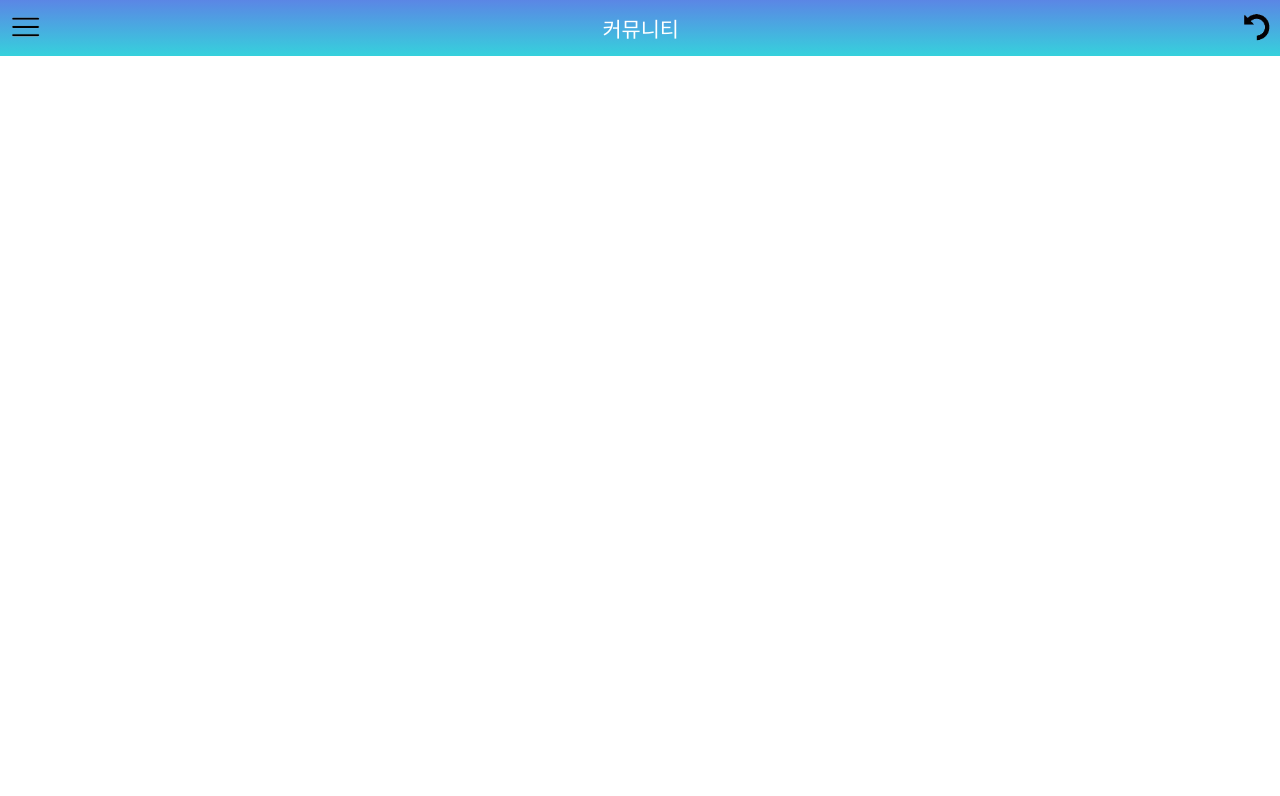
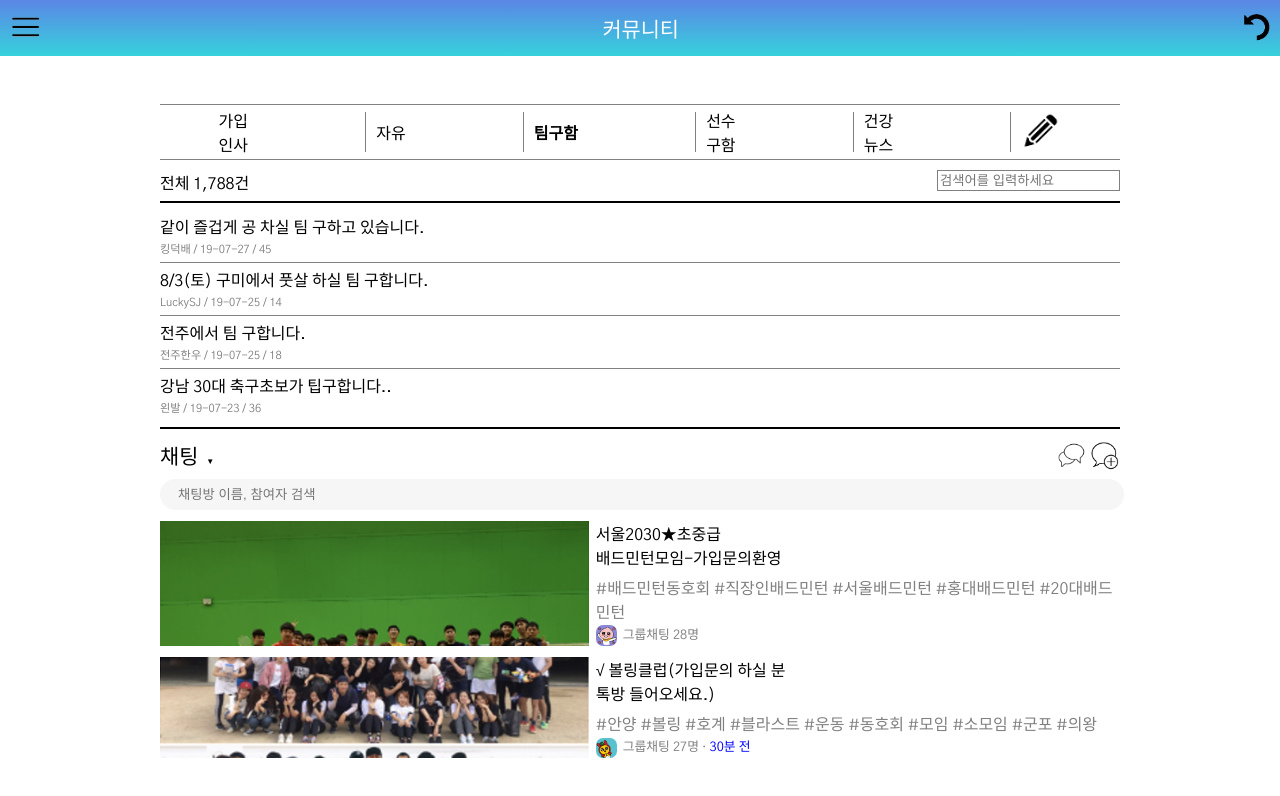
Before and after one commit to uhmseohun/everyone-meeting, a Vue app: page /community in a window 1280 px wide. Shown: the top 796 px of the page. Built offline with nearby package versions, Linux system fonts and the light colour scheme; what vue-swal would draw is missing.

Commit message:
feat: community page

```diff
--- a/src/views/Community.vue
+++ b/src/views/Community.vue
@@ -1,11 +1,222 @@
 <script>
+import ChatRoom from '@/components/ChatRoom.vue'
+import Post from '@/components/Post.vue'
+import Write from '@/assets/write.png'
+import NewRoom from '@/assets/newroom.png'
+import ChatRooms from '@/assets/chatrooms.png'
+
+import Room1 from '@/assets/chat/room-1.png'
+import Room2 from '@/assets/chat/room-2.png'
+import Profile1 from '@/assets/chat/profile-1.png'
+import Profile2 from '@/assets/chat/profile-2.png'
+
 export default {
-  name: 'Community'
+  name: 'Community',
+  components: { ChatRoom, Post },
+  data () {
+    return {
+      Write,
+      NewRoom,
+      ChatRooms,
+      categories: [ '가입<br>인사', '자유', '팀구함', '선수<br>구함', '건강<br>뉴스' ],
+      posts: [
+        {
+          title: '같이 즐겁게 공 차실 팀 구하고 있습니다.',
+          info: '킹덕배 / 19-07-27 / 45'
+        },
+        {
+          title: '8/3(토) 구미에서 풋살 하실 팀 구합니다.',
+          info: 'LuckySJ / 19-07-25 / 14'
+        },
+        {
+          title: '전주에서 팀 구합니다.',
+          info: '전주한우 / 19-07-25 / 18'
+        },
+        {
+          title: '강남 30대 축구초보가 팁구합니다..',
+          info: '왼발 / 19-07-23 / 36'
+        }
+      ],
+      rooms: [
+        {
+          title: '서울2030★초중급<br>배드민턴모임-가입문의환영',
+          tags: [ '배드민턴동호회', '직장인배드민턴', '서울배드민턴', '홍대배드민턴', '20대배드민턴' ],
+          image: Room1,
+          detail: {
+            profile: Profile1,
+            info: {
+              count: '그룹채팅 28명'
+            }
+          }
+        },
+        {
+          title: '√ 볼링클럽(가입문의 하실 분<br>톡방 들어오세요.)',
+          tags: [ '안양', '볼링', '호계', '블라스트', '운동', '동호회', '모임', '소모임', '군포', '의왕' ],
+          image: Room2,
+          detail: {
+            profile: Profile2,
+            info: {
+              count: '그룹채팅 27명',
+              time: '30분 전'
+            }
+          }
+        }
+      ]
+    }
+  }
 }
 </script>
 
 <template>
+<div class="commu">
+  <div class="commu__category">
+    <span
+      :class="{
+        'commu__category-item': true,
+        'commu__category-item-current': cate === '팀구함'
+      }"
+      :key="`cate-${i}`"
+      v-for="(cate, i) in categories"
+      v-html="cate"
+    />
+    <img
+      class="commu__category-item commu__icon"
+      :src="Write"
+    >
+  </div>
+  <div class="commu__board">
+    <div class="commu__board-header">
+      <span class="float-left">전체 1,788건</span>
+      <input
+        class="commu__board-search float-right"
+        placeholder="검색어를 입력하세요"
+      >
+      <br>
+    </div>
+    <div class="commu__board-content">
+      <post
+        :key="`post-${i}`"
+        v-for="(post, i) in posts"
+        :post="post"
+        class="commu__board-post"
+      />
+    </div>
+  </div>
+  <div class="commu__chat">
+    <div class="commu__chat-header">
+      <span class="commu__chat-header__title">
+        채팅
+        <span class="commu__chat-header__title-icon">▼</span>
+      </span>
+      <div class="commu__chat-header__menu">
+        <img class="commu__chat-header__icon" :src="ChatRooms">
+        <img class="commu__chat-header__icon" :src="NewRoom">
+      </div>
+    </div>
+    <input
+      class="commu__chat-search"
+      placeholder="채팅방 이름, 참여자 검색"
+    />
+    <chat-room
+      :key="`room-${i}`"
+      v-for="(room, i) in rooms"
+      :room="room"
+      class="commu__chat-room"
+    />
+  </div>
+</div>
 </template>
 
 <style lang="scss" scoped>
+.commu {
+  &__category {
+    display: flex;
+    justify-content: space-around;
+    border-top: solid gray 1px;
+    border-bottom: solid gray 1px;
+    padding: 7px 0;
+
+    &-item {
+      height: 2.5rem;
+      display: flex;
+      align-items: center;
+
+      &:not(:first-child) {
+        padding-left: 10px;
+        border-left: solid gray 1px;
+      }
+
+      &-current {
+        font-weight: 700;
+      }
+    }
+  }
+
+  &__board {
+    margin-top: 10px;
+
+    &-search {
+      padding: 2px;
+      border: solid gray 1px;
+    }
+
+    &-content {
+      margin: 0.7rem 0;
+      padding: 0.4rem 0;
+      border-top: solid black 2px;
+      border-bottom: solid black 2px;
+    }
+
+    &-post {
+      padding: 4px 0;
+
+      &:not(:first-child) {
+        border-top: solid gray 1px;
+      }
+    }
+  }
+
+  &__chat {
+    &-header {
+      margin-bottom: 0.5rem;
+
+      &__title {
+        align-items: center;
+        font-size: 1.3rem;
+        width: 5rem;
+
+        &-icon {
+          margin-left: 3px;
+          font-size: 0.5rem !important;
+        }
+      }
+      &__menu {
+        float: right;
+      }
+      &__icon {
+        height: 2rem;
+      }
+    }
+
+    &-search {
+      background-color: rgb(246, 246, 246);
+      border: 0;
+      width: 100%;
+      height: 1.8rem;
+      border-radius: 50px;
+
+      &::placeholder {
+        padding-left: 1rem;
+      }
+    }
+
+    &-room {
+      margin: 0.7rem 0;
+    }
+  }
+
+  &__icon {
+    width: 2.5rem;
+  }
+}
 </style>
```
